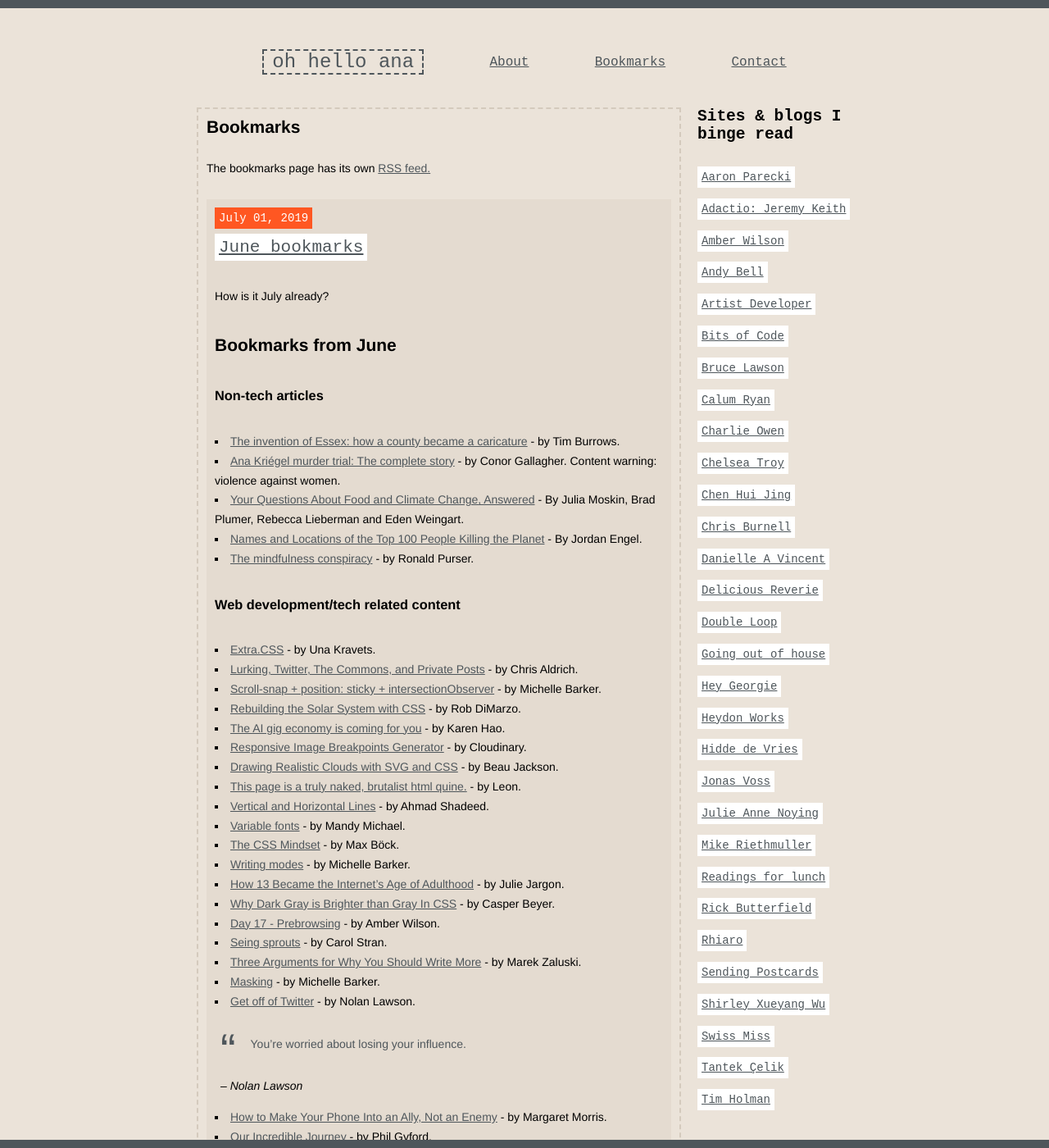
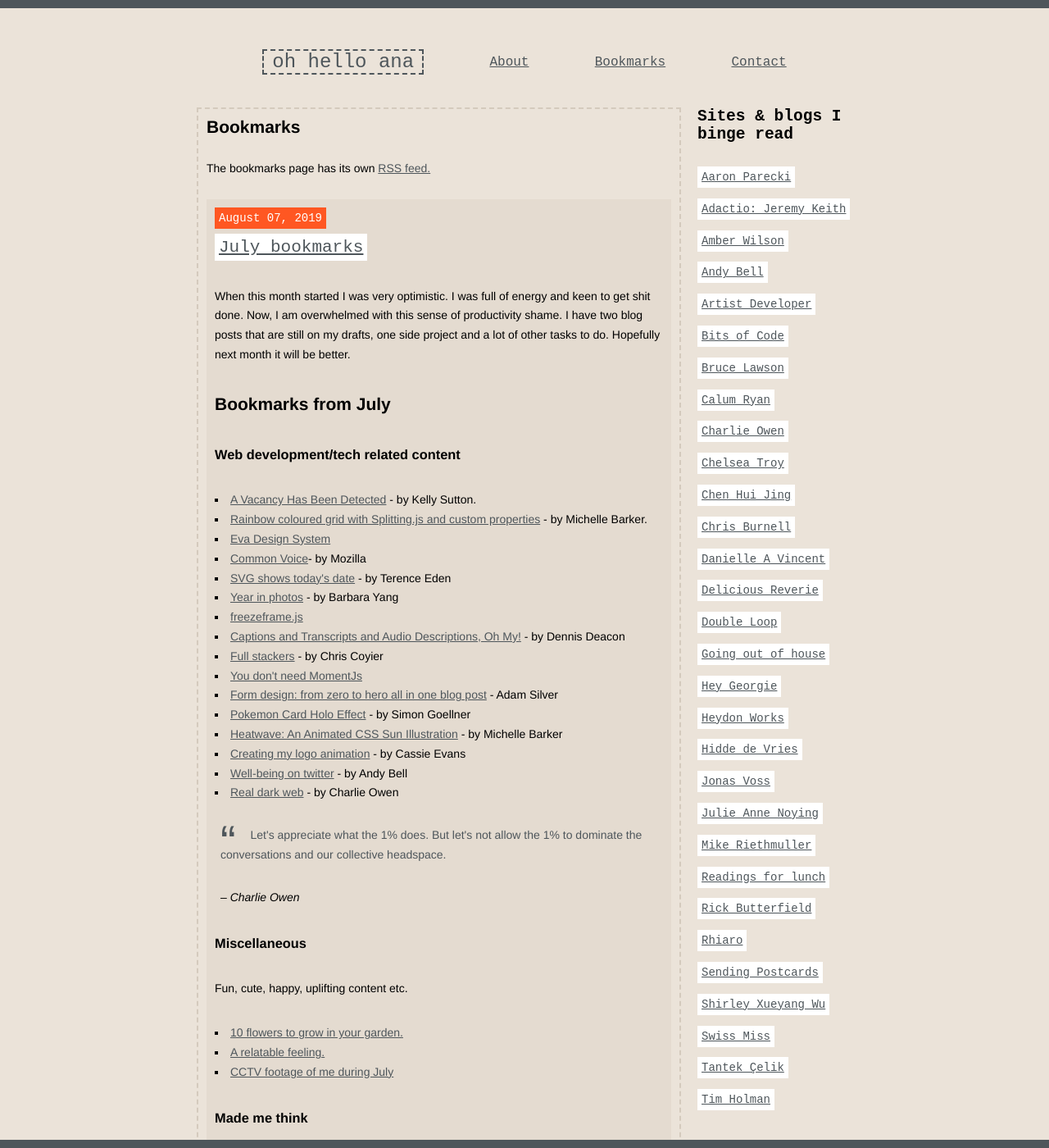
Before and after one commit to ohhelloana/ohhelloana, a Jekyll site: the page built from bookmarks.html, in a window 1280 px wide and 1400 px high. Shown: the whole window at 82% size. Built offline with Jekyll 4.4.1, drawn with Linux system fonts in a browser that asks for light colours; comment, search, counter and statistics services are not loaded; some of the changed text lies outside the part shown.

Commit message:
New blog post: July bookmarks

```diff
--- a/_includes/head.html
+++ b/_includes/head.html
@@ -50,5 +50,5 @@
 
   <link rel="microsub" href="https://aperture.p3k.io/microsub/309">
 
-  <!-- <script async src="/js/webmentions.js"></script> -->
+  <script async src="/js/webmentions.js"></script>
 </head>
--- a/_layouts/post.html
+++ b/_layouts/post.html
@@ -16,14 +16,14 @@ layout: default
   </div>
 </article>
 
-<!-- <section class="webmentions">
+<section class="webmentions">
 
   <h1>Web mentions</h1>
 
   <div id="webmentions">
   </div>
 
-</section> -->
+</section>
 
 {% if page.hasMood %}
   {% include mood.html %}
--- /dev/null
+++ b/_posts/2019-07-31-july-bookmarks.html
@@ -0,0 +1,64 @@
+---
+layout: post
+title: July bookmarks
+date: 2019-08-07 08:29:05.000000000 +00:00
+type: post
+published: true
+status: publish
+category: [post, links]
+description: Things I've read during July
+tags: [ Miscellaneous ]
+hasMood: true
+mood: Disappointed 😢
+doing: Preparing for London CSS
+thinking: I am so but so tired.
+listening: Supernova by The Rasmus
+---
+
+<p>When this month started I was very optimistic. I was full of energy and keen to get shit done. Now, I am overwhelmed with this sense of productivity shame. I have two blog posts that are still on my drafts, one side project and a lot of other tasks to do. Hopefully next month it will be better. </p>
+
+<h2>Bookmarks from July</h2>
+
+<h3>Web development/tech related content</h3>
+
+<ul>
+  <li><a href="https://kellysutton.com/2019/06/19/a-vacancy-has-been-detected.html">A Vacancy Has Been Detected</a> - by Kelly Sutton.</li>
+  <li><a href="https://codepen.io/michellebarker/full/gNevza">Rainbow coloured grid with Splitting.js and custom properties</a> - by Michelle Barker.</li>
+  <li><a href="https://colors.eva.design/">Eva Design System</a></li>
+  <li><a href="https://voice.mozilla.org/en">Common Voice</a>- by Mozilla</li>
+  <li><a href="https://shkspr.mobi/blog/2018/02/this-svg-always-shows-todays-date/">SVG shows today's date</a> - by Terence Eden</li>
+  <li><a href="http://year-in-photos.glitch.me/">Year in photos</a> - by Barbara Yang</li>
+  <li><a href="http://ctrl-freaks.github.io/freezeframe.js/">freezeframe.js</a></li>
+  <li><a href="https://developer.paciellogroup.com/blog/2019/07/captions-and-transcripts-and-audio-descriptions-oh-my/">Captions and Transcripts and Audio Descriptions, Oh My!</a> - by Dennis Deacon</li>
+  <li><a href="https://full-stack.netlify.com/">Full stackers</a> - by Chris Coyier</li>
+  <li><a href="https://github.com/you-dont-need/You-Dont-Need-Momentjs">You don't need MomentJs</a></li>
+  <li><a href="https://adamsilver.io/articles/form-design-from-zero-to-hero-all-in-one-blog-post/">Form design: from zero to hero all in one blog post</a> - Adam Silver</li>
+  <li><a href="https://codepen.io/simeydotme/pen/PrQKgo">Pokemon Card Holo Effect</a> - by Simon Goellner</li>
+  <li><a href="https://css-irl.info/heatwave-animated-sun-illustration/">Heatwave: An Animated CSS Sun Illustration</a> - by Michelle Barker</li>
+  <li><a href="https://www.cassie.codes/posts/creating-my-logo-animation/">Creating my logo animation</a> - by Cassie Evans</li>
+  <li><a href="https://andy-bell.design/wrote/well-being-on-twitter/">Well-being on twitter</a> - by Andy Bell</li>
+  <li><a href="https://www.sonniesedge.net/posts/real-dark-web/">Real dark web</a> - by Charlie Owen</li>
+
+  <blockquote cite="https://www.sonniesedge.net/posts/real-dark-web/">
+    <p>Let's appreciate what the 1% does. But let's not allow the 1% to dominate the conversations and our collective headspace.</p>
+  </blockquote>
+  <cite>– Charlie Owen</cite>
+</ul>
+
+<h3>Miscellaneous</h3>
+
+<p>Fun, cute, happy, uplifting content etc.</p>
+
+<ul>
+  <li><a href="https://twitter.com/LGSpace/status/1144866505923936257">10 flowers to grow in your garden.</a></li>
+  <li><a href="https://twitter.com/ericlbarnes/status/1145718148643131392">A relatable feeling.</a></li>
+  <li><a href="https://twitter.com/killboysclub/status/1155683872891445250">CCTV footage of me during July</a></li>
+</ul>
+
+<h3>Made me think</h3>
+
+<p>Content warning: This section might include tweets that aren't uplifting and happy but rather thoughts that stayed with me.</p>
+
+<ul>
+  <li><a href="https://twitter.com/shl/status/1145337971119276033?s=20">"It's a hundred times easier to criticize than create."</a> - Telling this to myself whenever someone mocks the silly things I create.</li>
+</ul>
```
